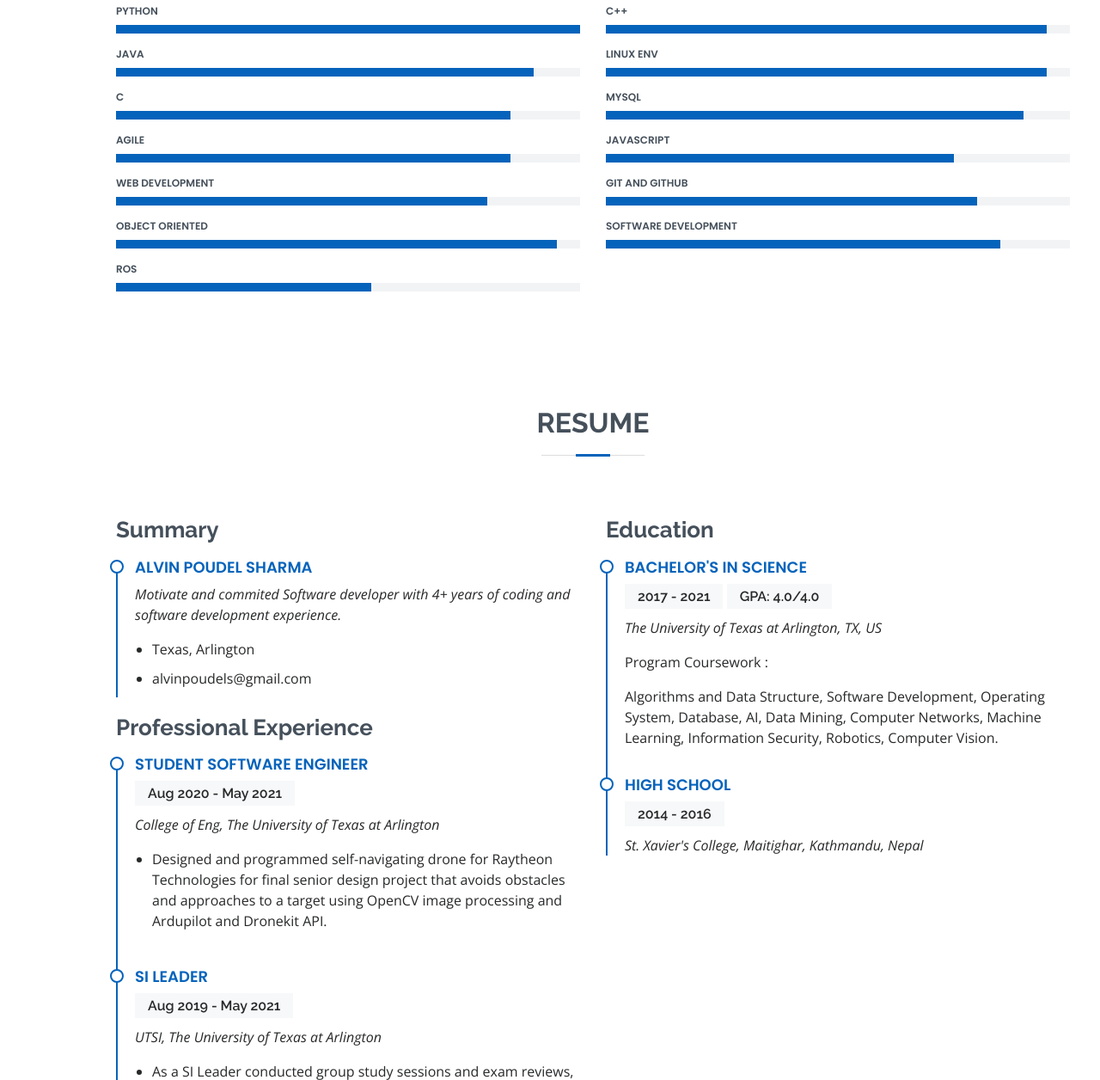
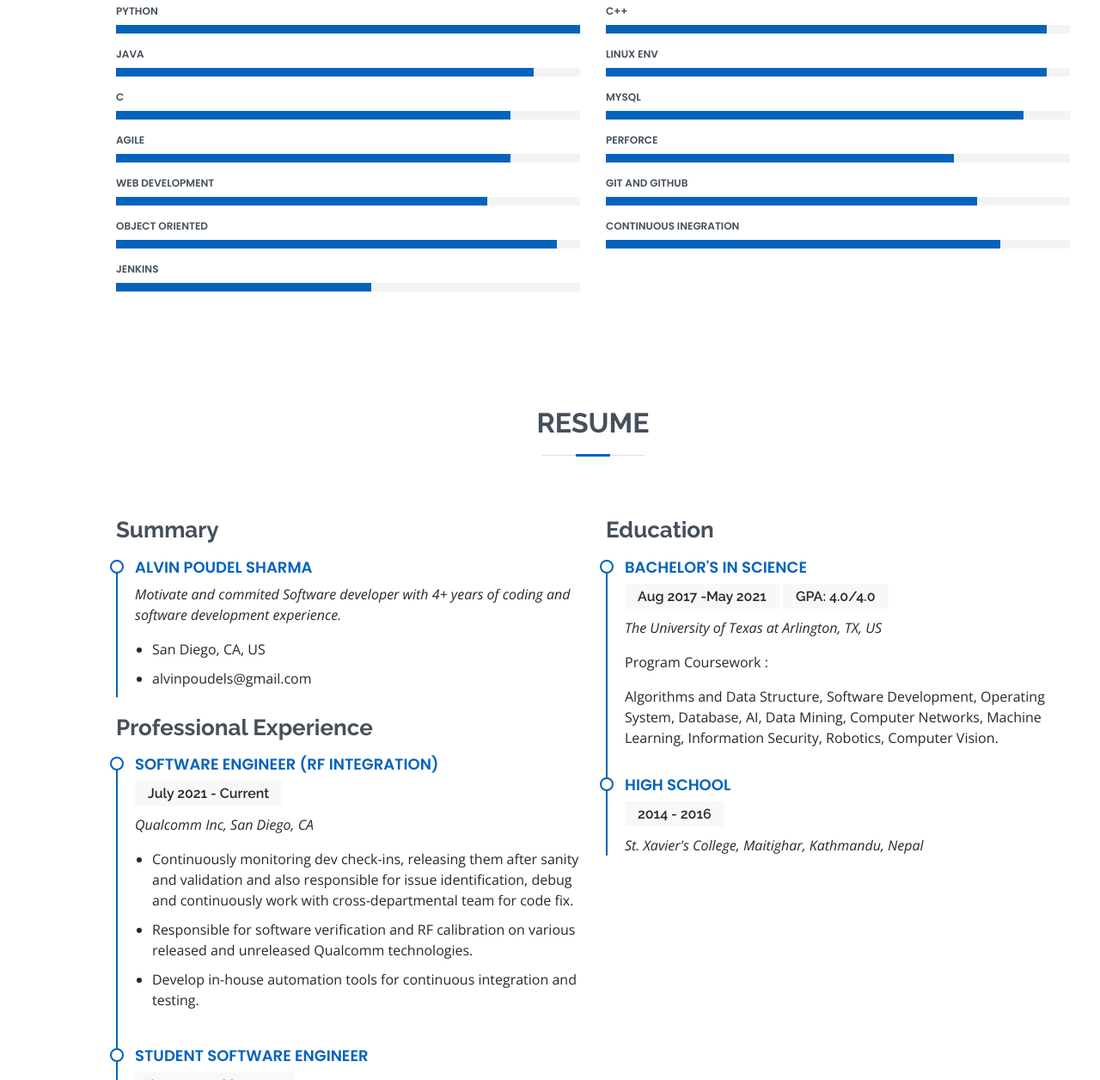
Before and after one commit to alvinps/alvinps.github.io, a plain HTML site: page index.html in a window 1280 px wide. Shown: the part 1544-2800 px from the top of the page at 86% size. Drawn offline with nearby package versions, Linux system fonts and the light colour scheme.

Commit message:
Updating Resume

```diff
--- a/index.html
+++ b/index.html
@@ -88,7 +88,7 @@
                 <ul>
                   <li><i class="icofont-rounded-right"></i> <strong>Degree:</strong> Bachelor's in Computer Science </li>
                   <li><i class="icofont-rounded-right"></i> <strong>Email:</strong> alvinpoudels@gmail.com</li>
-                  <li><i class="icofont-rounded-right"></i> <strong>City:</strong> Texas, US</li>
+                  <li><i class="icofont-rounded-right"></i> <strong>City:</strong> San Diego, CA, US</li>
                   <li><i class="icofont-rounded-right"></i> <strong>Founder/Developer:</strong> <a href="http://homeworksakiyo.com"> Homework Sakiyo </a> </li>
 
                   </ul>
@@ -98,7 +98,7 @@
 
                   <li><i class="icofont-rounded-right"></i> <strong>LinkedIn:</strong> <a href="https://www.linkedin.com/in/alvin-poudel-sharma-51200a151/" > alvinpoudelsharma </a> </li>
                   <li><i class="icofont-rounded-right"></i> <strong>Github:</strong> <a href="https://github.com/alvinps" > alvinps </a> </li>
-                  <li><i class="icofont-rounded-right"></i> <strong>Resume:</strong> <a href="https://drive.google.com/file/d/1ptiboDkTOP2X-X1wTrGjJvaLykP3e2-D/view?usp=sharing"> Download here! </a> </li>
+                  <li><i class="icofont-rounded-right"></i> <strong>Resume:</strong> <a href="https://drive.google.com/file/d/19n3FvWvBLGAiu5CLER6S3JGk2fmoVYr9/view?usp=sharing"> Download here! </a> </li>
 
                 </ul>
               </div>
@@ -169,7 +169,7 @@
             </div>
 
             <div class="progress">
-              <span class="skill">ROS <i class="val"></i></span>
+              <span class="skill">Jenkins <i class="val"></i></span>
               <div class="progress-bar-wrap">
                 <div class="progress-bar" role="progressbar" aria-valuenow="55" aria-valuemin="0" aria-valuemax="100"></div>
               </div>
@@ -201,7 +201,7 @@
             </div>
 
             <div class="progress">
-              <span class="skill">JavaScript <i class="val"></i></span>
+              <span class="skill">Perforce <i class="val"></i></span>
               <div class="progress-bar-wrap">
                 <div class="progress-bar" role="progressbar" aria-valuenow="75" aria-valuemin="0" aria-valuemax="100"></div>
               </div>
@@ -216,7 +216,7 @@
 
 
             <div class="progress">
-              <span class="skill">Software Development <i class="val"></i></span>
+              <span class="skill">Continuous Inegration <i class="val"></i></span>
               <div class="progress-bar-wrap">
                 <div class="progress-bar" role="progressbar" aria-valuenow="85" aria-valuemin="0" aria-valuemax="100"></div>
               </div>
@@ -244,12 +244,26 @@
               <h4>Alvin Poudel Sharma</h4>
               <p><em>Motivate and commited Software developer with 4+ years of coding and software development experience.</em></p>
               <ul>
-                <li>Texas, Arlington</li>
+                <li>San Diego, CA, US</li>
                 <li>alvinpoudels@gmail.com</li>
               </ul>
             </div>
 
             <h3 class="resume-title">Professional Experience</h3>
+            <div class="resume-item">
+              <h4>Software Engineer (RF Integration)</h4>
+              <h5>July 2021 - Current </h5>
+              <p><em>Qualcomm Inc, San Diego, CA </em></p>
+              <ul>
+                <li>Continuously monitoring dev check-ins, releasing them after sanity and validation and also responsible for issue
+                  identification, debug and continuously work with cross-departmental team for code fix.
+                  </li>
+                  <li>Responsible for software verification and RF calibration on various released and unreleased Qualcomm technologies.
+                    </li>
+                    <li>Develop in-house automation tools for continuous integration and testing.</li>
+
+              </ul>
+            </div>
             <div class="resume-item">
               <h4>Student Software Engineer</h4>
               <h5>Aug 2020 - May 2021 </h5>
@@ -261,7 +275,6 @@
 
               </ul>
             </div>
-
             <div class="resume-item">
               <h4>SI Leader</h4>
               <h5>Aug 2019 - May 2021 </h5>
@@ -341,7 +354,7 @@
             <h3 class="resume-title">Education</h3>
             <div class="resume-item">
               <h4>Bachelor's in Science </h4>
-              <h5>2017 - 2021</h5>
+              <h5>Aug 2017 -May 2021</h5>
               <h5>GPA: 4.0/4.0</h5>
               <p><em>The University of Texas at Arlington, TX, US</em></p>
               <p>Program Coursework :</p> <p> Algorithms and Data Structure, Software Development, Operating System, Database, AI, Data
@@ -374,7 +387,7 @@
         <a href="mailto:alvinpoudels@gmail.com" class="mail-send"><i class="bx bx-mail-send"></i></a>
         <a href="https://www.facebook.com/sagar.poudel.10/" class="facebook"><i class="bx bxl-facebook"></i></a>
         <a href="https://www.instagram.com/sharma.alvin/" class="instagram"><i class="bx bxl-instagram"></i></a>
-        <a href="https://drive.google.com/file/d/1l4wt97O2Ca1UUaxpsmO4VGuWjYx2XLSk/view?usp=sharing" class="cloud-download"><i class="bx bx-cloud-download"></i></a>
+        <a href="https://drive.google.com/file/d/19n3FvWvBLGAiu5CLER6S3JGk2fmoVYr9/view?usp=sharing" class="cloud-download"><i class="bx bx-cloud-download"></i></a>
       </div>
 
   </footer><!-- End Footer -->
```
